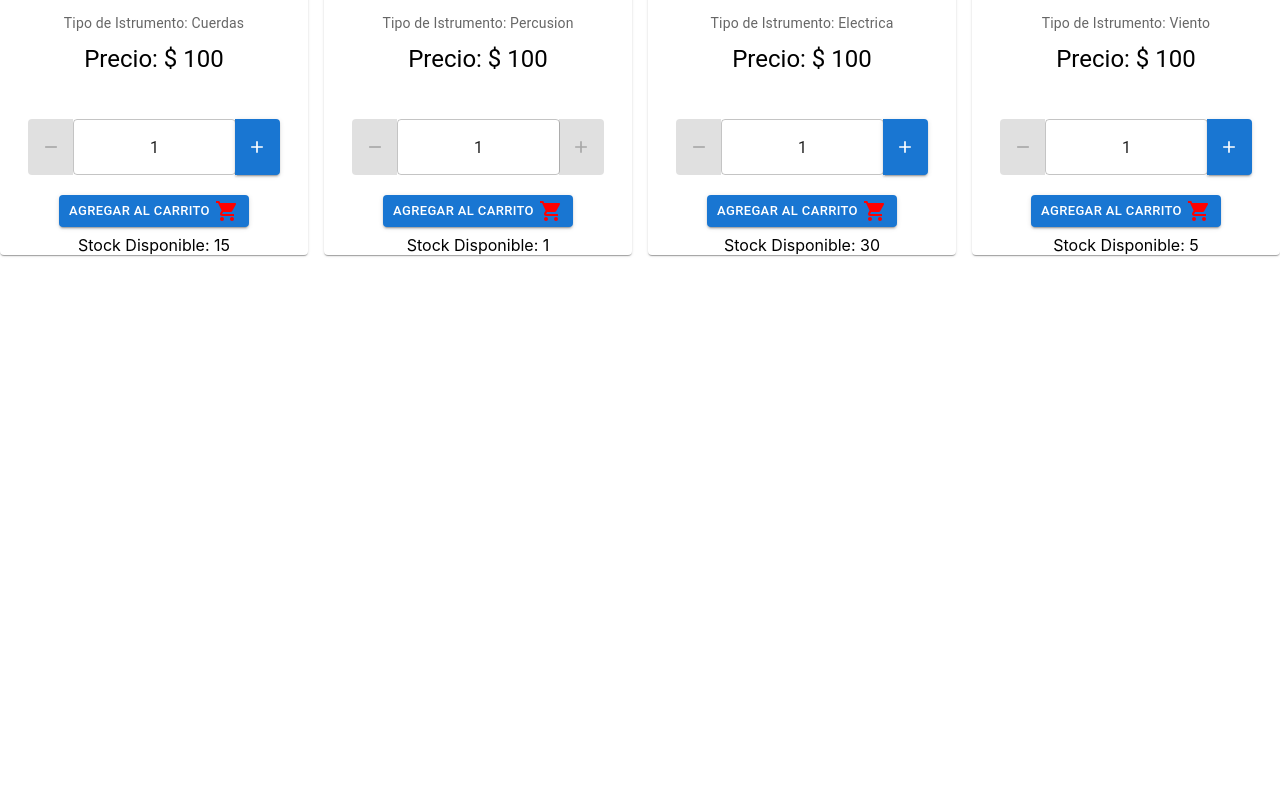
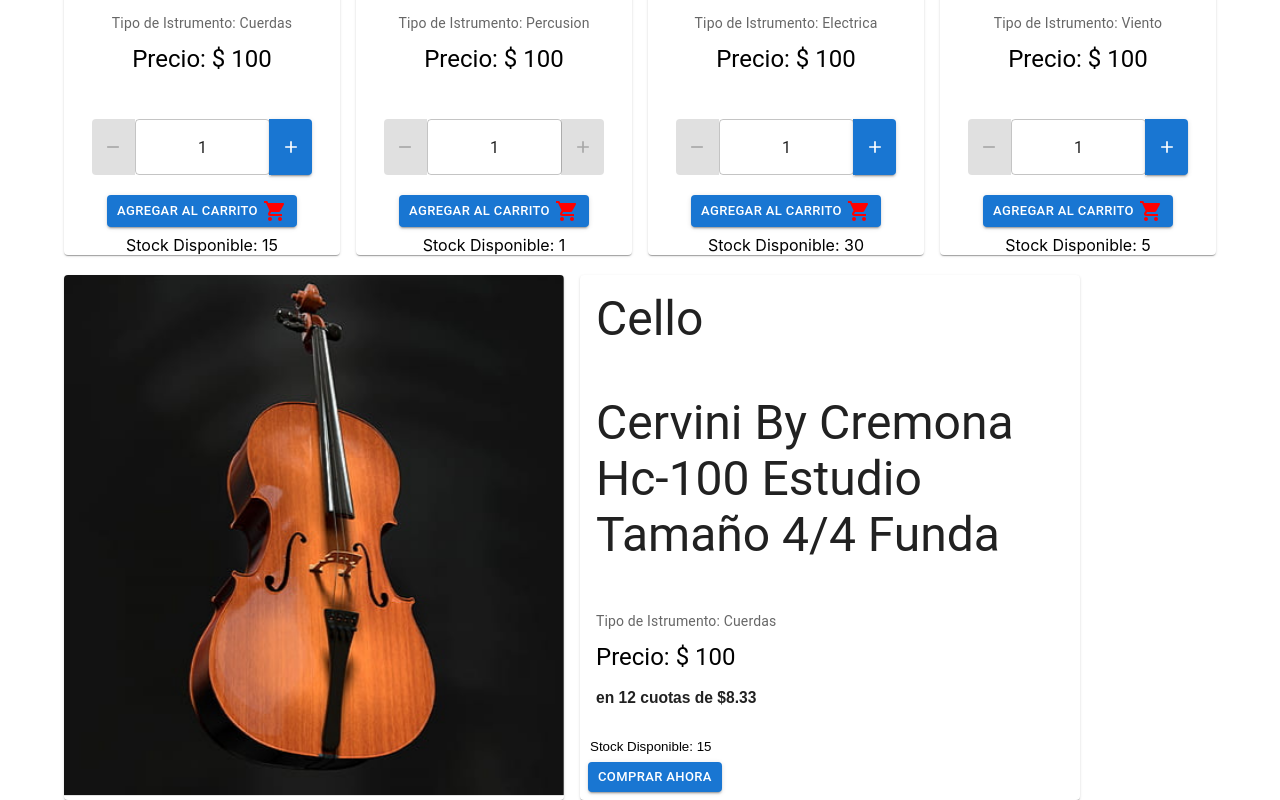
Before and after one commit to Luciano-M-Vallejo/MusicAll-Ecommerce-Vallejo, a React (Create React App) app: page / in a window 1280 px wide. Shown: the part 376-1176 px from the top of the page. Before the commit the page ends 800 px from the top, so only its background shows below. Built offline with nearby package versions, Linux system fonts and the light colour scheme.

Commit message:
Detalle del Producto

```diff
--- a/package.json
+++ b/package.json
@@ -15,6 +15,7 @@
     "react": "^17.0.2",
     "react-bootstrap": "^2.2.0",
     "react-dom": "^17.0.2",
+    "react-router-dom": "^6.2.2",
     "react-scripts": "5.0.0",
     "sass": "^1.49.9",
     "styled-components": "^5.3.3",
--- a/src/App.css
+++ b/src/App.css
@@ -17,9 +17,9 @@
   background-color: white;
   /* min-height: 100vh; */
   display: flex;
-  /* flex-direction: column; */
-  /* align-items: center;
-  justify-content: center; */
+  flex-direction: column;
+  align-items: center;
+  justify-content: center;
   /* font-size: calc(10px + 2vmin); */
   color: #282c34;
 }
--- a/src/App.js
+++ b/src/App.js
@@ -1,4 +1,9 @@
+//STYLES
 import "./App.css";
+
+//LIBRARIES
+
+//COMPONENTS
 import NavBar from "./components/navbar-comp/NavBar.js";
 import ShowList from "./components/item-list-conteiner/ShowList";
 
--- a/src/components/item-list-conteiner/ItemCount.js
+++ b/src/components/item-list-conteiner/ItemCount.js
@@ -1,9 +1,14 @@
+//STYLES
 import "./items.css";
+
+//LIBRARIES
 import { useState } from "react";
 import { TextField, Button, ButtonGroup } from "@mui/material";
 import RemoveIcon from "@mui/icons-material/Remove";
 import AddIcon from "@mui/icons-material/Add";
 import ShoppingCartIcon from "@mui/icons-material/ShoppingCart";
+
+//COMPONENTS
 
 const Counter = (props) => {
   const { stock } = props;
--- /dev/null
+++ b/src/components/item-list-conteiner/ItemDetailContainer.js
@@ -0,0 +1,60 @@
+//STYLES
+import "./items.css";
+
+//LIBRARIES
+import Card from '@mui/material/Card';
+import CardContent from '@mui/material/CardContent';
+import CardMedia from '@mui/material/CardMedia';
+import Typography from '@mui/material/Typography';
+import { CardActionArea, CardActions, Stack, Button } from '@mui/material';
+
+
+//COMPONENTS
+
+
+const ItemDetailContainer = ({ data }) => {
+
+    const { name, type, price, stock, img } = data;
+
+    return (
+        <div className="item-list-container">
+            <Stack direction="row" spacing={2} className="card-detail">
+                <Card sx={{ maxWidth: 500 }} >
+                    <CardActionArea>
+                        <CardMedia
+                            component="img"
+                            height={520}
+                            image={img}
+                            alt={name}
+                        />
+                    </CardActionArea>
+                </ Card >
+                <Card sx={{ maxWidth: 500 }}>
+                    <CardActionArea className="content-instrument">
+                        <CardContent>
+                            <Typography gutterBottom variant="h3" component="div" >
+                                { name } <p>Cervini By Cremona Hc-100 Estudio Tamaño 4/4 Funda</p>
+                                </Typography>
+
+                            <Typography variant="body2" color="text.secondary" className="secudaryText">
+                                Tipo de Istrumento: {type}
+                            </Typography>
+                            <Typography variant="h5" color="black">
+                                    Precio: $ {price}
+                                </Typography>
+                                <h3>en 12 cuotas de  ${(price/12).toFixed(2)} </h3>
+                        </CardContent>
+                        <Typography variant="h7" color="black" className="stockText">
+                            Stock Disponible: { stock}
+                        </Typography>
+                    </CardActionArea>
+                    <CardActions>
+                        <Button variant="contained" size="small" >Comprar Ahora</Button>
+                    </CardActions>
+                </Card>
+            </Stack>
+        </div>
+    );
+}
+
+export default ItemDetailContainer
--- a/src/components/item-list-conteiner/ShowList.js
+++ b/src/components/item-list-conteiner/ShowList.js
@@ -1,7 +1,14 @@
-import ItemListContainer from "./ItemListContainer";
-import Items from "./Items.js";
+//STYLES
+
+//LIBRARIES
 import { useState, useEffect } from "react";
 import Stack from '@mui/material/Stack';
+import Container from '@mui/material/Container';
+
+//COMPONENTS
+import ItemListContainer from "./ItemListContainer";
+import ItemDetailContainer from "./ItemDetailContainer";
+import Items from "./Items.js";
 
 
 const ShowList = ({ children }) => {
@@ -16,11 +23,6 @@ const ShowList = ({ children }) => {
 
   const [products, setProducts] = useState([])
 
-  //   async function getCuerdas2() {
-  //     const cuerdas = await getCuerdas();
-  //     console.log("Async: ", cuerdas);
-  //   }
-
   useEffect(() => {
     getInstruments().then((data) => {
       setProducts(data.promos)
@@ -28,16 +30,30 @@ const ShowList = ({ children }) => {
       console.log("Termino la llamada")
     })
   })
-  // console.log(
-  //   getInstruments().then((data) => {
-  //     console.log(data);
-  //   })
-  // );
-  //   console.log(getCuerdas2());
+
+  const getInstrument = () => {
+    return new Promise((resolve, reject) => {
+      setTimeout(() => {
+        resolve(Items);
+      }, 3000);
+    });
+  };
+
+  const [instrument, setInstrument] = useState([])
+
+    useEffect(() => {
+    getInstrument().then((data) => {
+      setInstrument(data.promos[0])
+    }).finally(() => {
+      console.log("Termino la llamada 2")
+    })
+  })
+  const time = Object.keys(instrument).length
 
   return (
     <div className="showItems">
       <h3>{children}</h3>
+      <Container fixed>
         <Stack direction="row" spacing={2}>
           {products.map((product) => {
             const { id } = product
@@ -46,6 +62,10 @@ const ShowList = ({ children }) => {
               )
             })}
         </Stack>
+        <Stack>
+          {time != 0 ? <ItemDetailContainer data={ instrument } /> : ''}
+        </Stack>
+      </Container>
     </div>
   );
 };
--- a/src/components/item-list-conteiner/items.css
+++ b/src/components/item-list-conteiner/items.css
@@ -20,8 +20,14 @@
   padding: 10px;
 }
 .showItems{
-  align-items: baseline;
+  align-items: center;
 }
 .css-1ri6ub7-MuiPaper-root-MuiCard-root{
   box-shadow: 10px 1px 10px -1px rgb(0 0 0 / 20%), 0px 1px 100px 0px rgb(0 0 0 / 14%), 0px 1px 3px 0px rgb(0 0 0 / 12%);
 }
+.card-detail {
+  margin-top: 20px;
+}
+.content-instrument {
+  text-align-last: left;
+}
```
Also changed, not shown: src/components/item-list-conteiner/ItemListContainer.js (+10 -12 lines), src/components/navbar-comp/NavBar.js (+8 -3 lines), 1 other file (tests, documents, lock files or other folders). Lines whose indentation alone changed are shown as unchanged.
